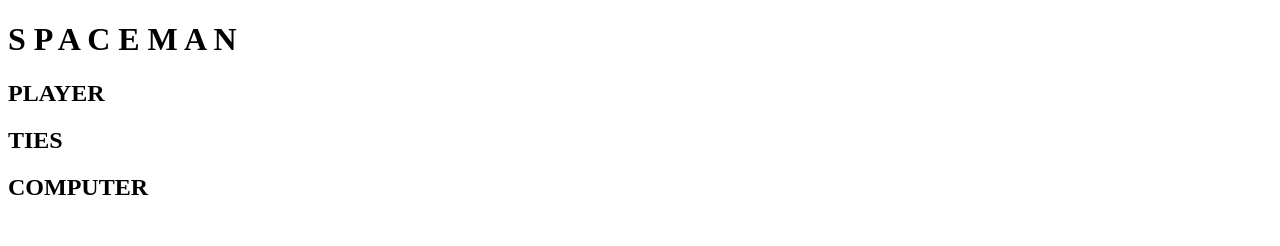
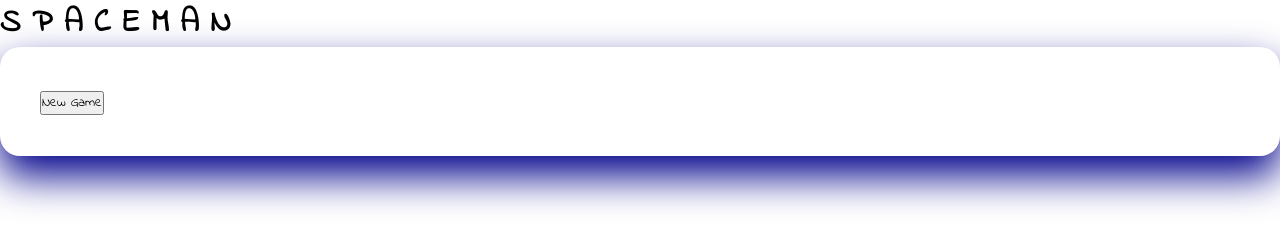
Before and after one commit to arsal0308/Spaceman, a plain HTML site: page index.html in a window 1280 px wide. Drawn offline with Linux system fonts and the light colour scheme.

Commit message:
HTML Update

```diff
--- a/index.html
+++ b/index.html
@@ -6,22 +6,23 @@
   <meta name="viewport" content="width=device-width">
   <title>replit</title>
   <link href="style.css" rel="stylesheet" type="text/css" />
-  <script render src="script.js"></script>
+  <script defer src="script.js"></script>
 </head>
-
+<link rel="preconnect" href="https://fonts.googleapis.com">
+<link rel="preconnect" href="https://fonts.gstatic.com" crossorigin>
+<link href="https://fonts.googleapis.com/css2?family=Indie+Flower&display=swap" rel="stylesheet">
 <body class="flex-ctr">
   <h1>S P A C E M A N</h1>
-  <main>
-    <h2>PLAYER</h2>
-    <h2>TIES</h2>
-    <h2>COMPUTER</h2>
-    <h1 id="p-score"></h1>
-    <h1 id="t-score"></h1>
-    <h1 id="c-score"></h1>
-    <img id="p-result">
+  <main class="container">
+    <div id="start-game"></div>
+    <div id="letters"></div>
+    <div id="player-selection"></div>
+    <section id="canvas"></section>
     <div id="countdown" class="flex-ctr"></div>
-    <img id="c-result">
-
+    <div id="new-game" class="new-game-popup hide">
+        <div id="result-text"></div>
+        <button id="new-game-button">New Game</button>
+    </div>
   </main>
 </body>
 
--- a/style.css
+++ b/style.css
@@ -1,4 +1,25 @@
+* {
+    font-family: 'Indie Flower', cursive;
+    margin: auto;
+    padding: 0;
+    box-sizing: border-box;
+}
+
 html {
     height: 100%;
     width: 100%;
   }
+
+body {
+    background-color: rgb (5, 112, 202);
+}
+
+.container {
+    background-color: white;
+    font-size: 20px;
+    position: absolute;
+    width: 100vw;
+    padding: 2em;
+    border-radius: 1em;
+    box-shadow: 0 1em 2em darkblue;
+}
```
Also changed, not shown: script.js (line endings or trailing spaces), 1 other file.
